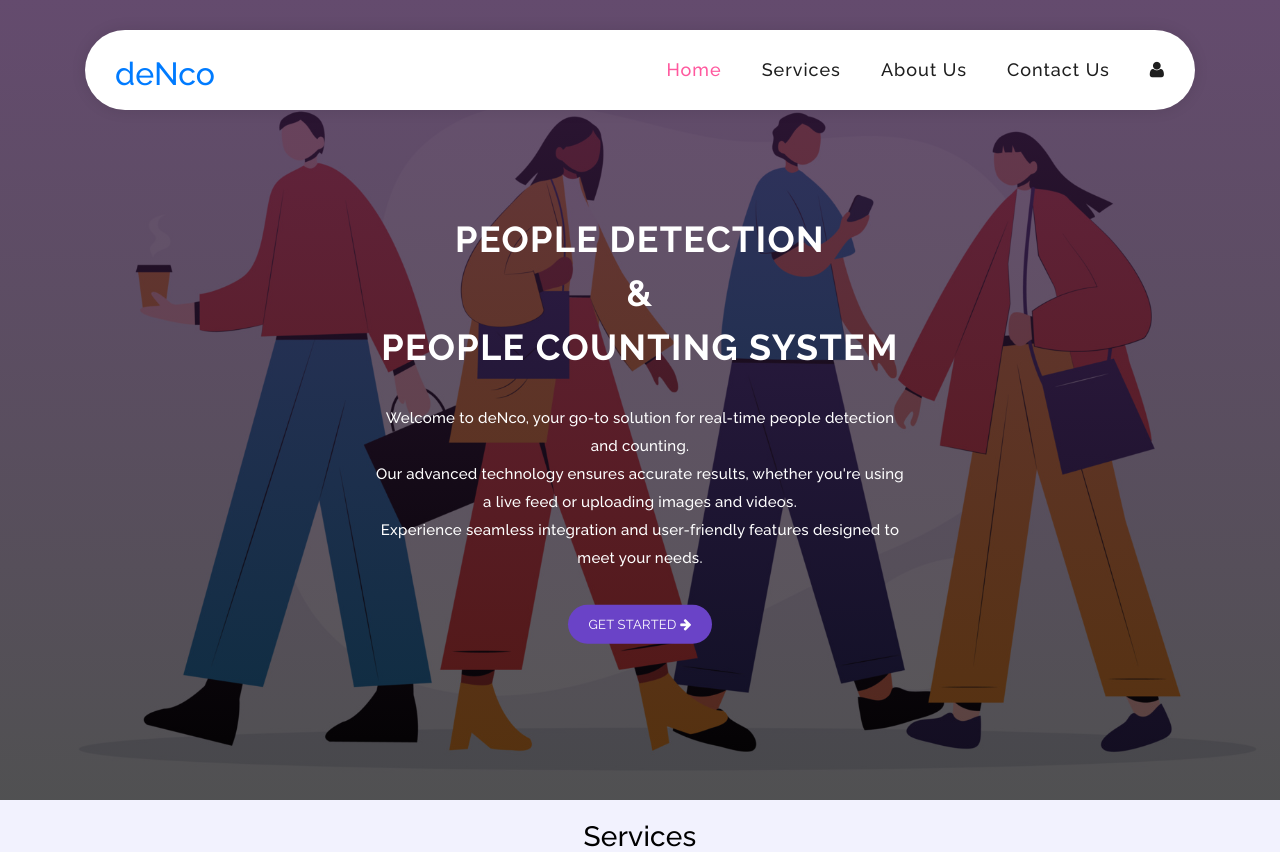
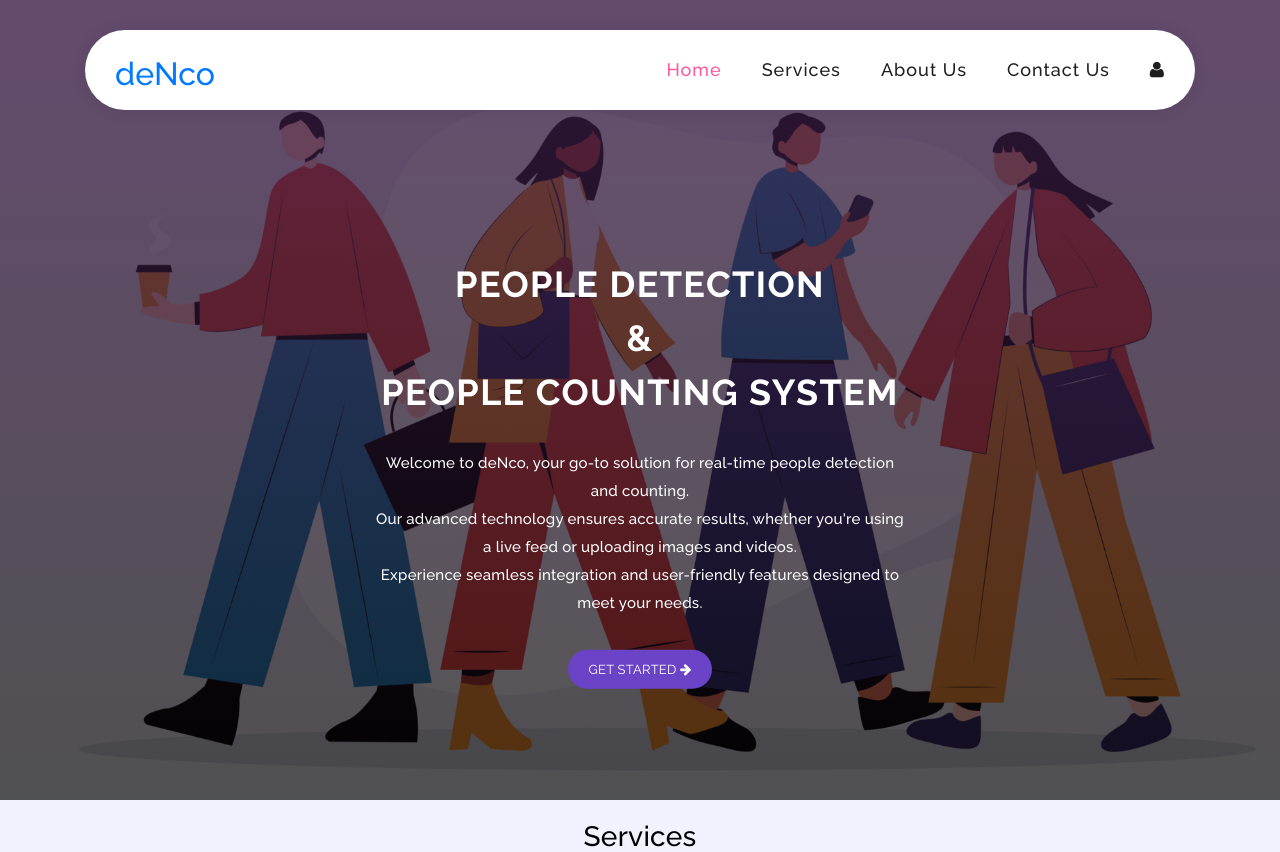
Before and after one commit to itsjustfaith/graduationprojv2-406, a Flask app: page / in a window 1280 px wide. Shown: the top 852 px of the page. Run offline with Flask 2, Linux system fonts and the light colour scheme; some libraries are stand-ins or nearby versions.

Commit message:
added changes to index.css for welcome area

```diff
--- a/projectv2/static/css/index.css
+++ b/projectv2/static/css/index.css
@@ -663,7 +663,7 @@ welcome
 }
 
 .welcome-area .header-text h1 {
-  margin-top:100px;
+  margin-top:200px;
   font-weight: 700;
   font-size: 36px;
   line-height: 54px;
```
